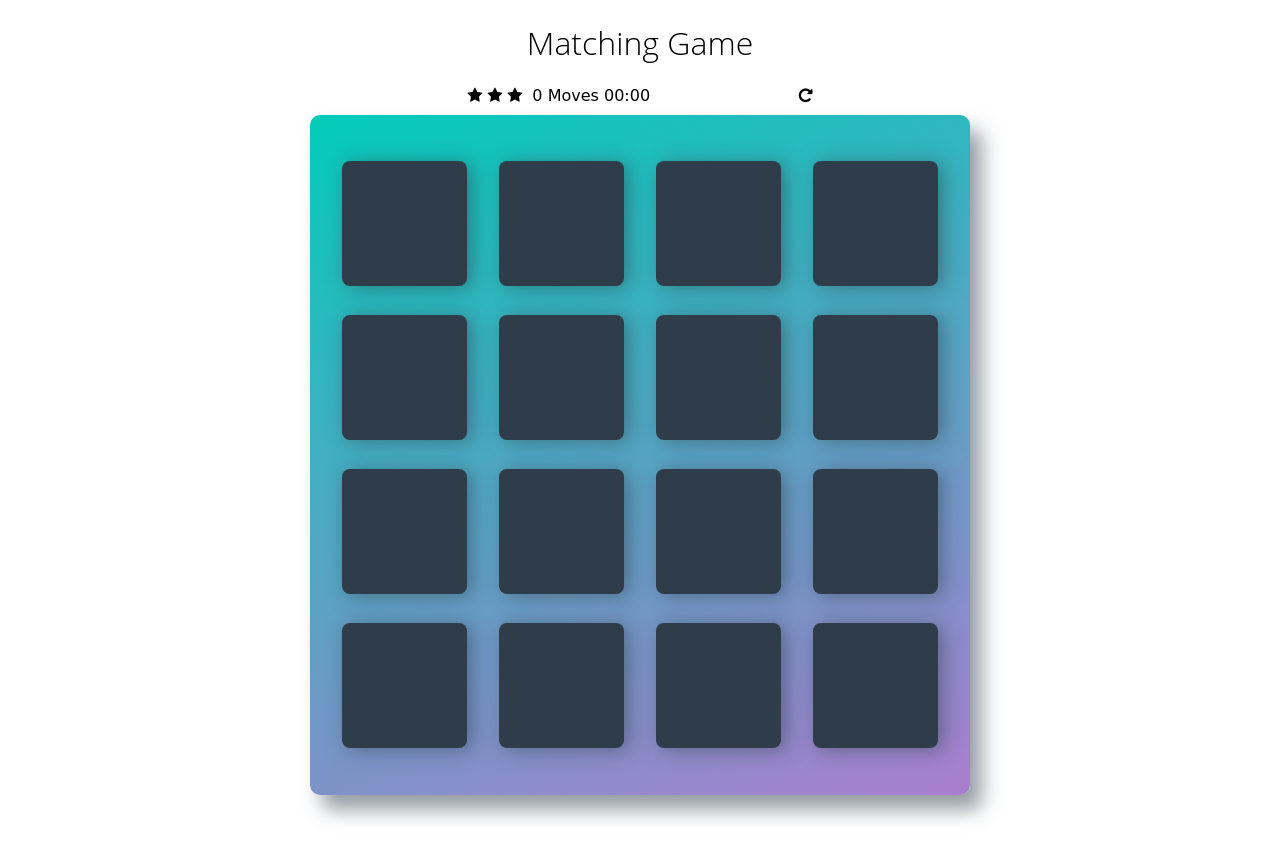
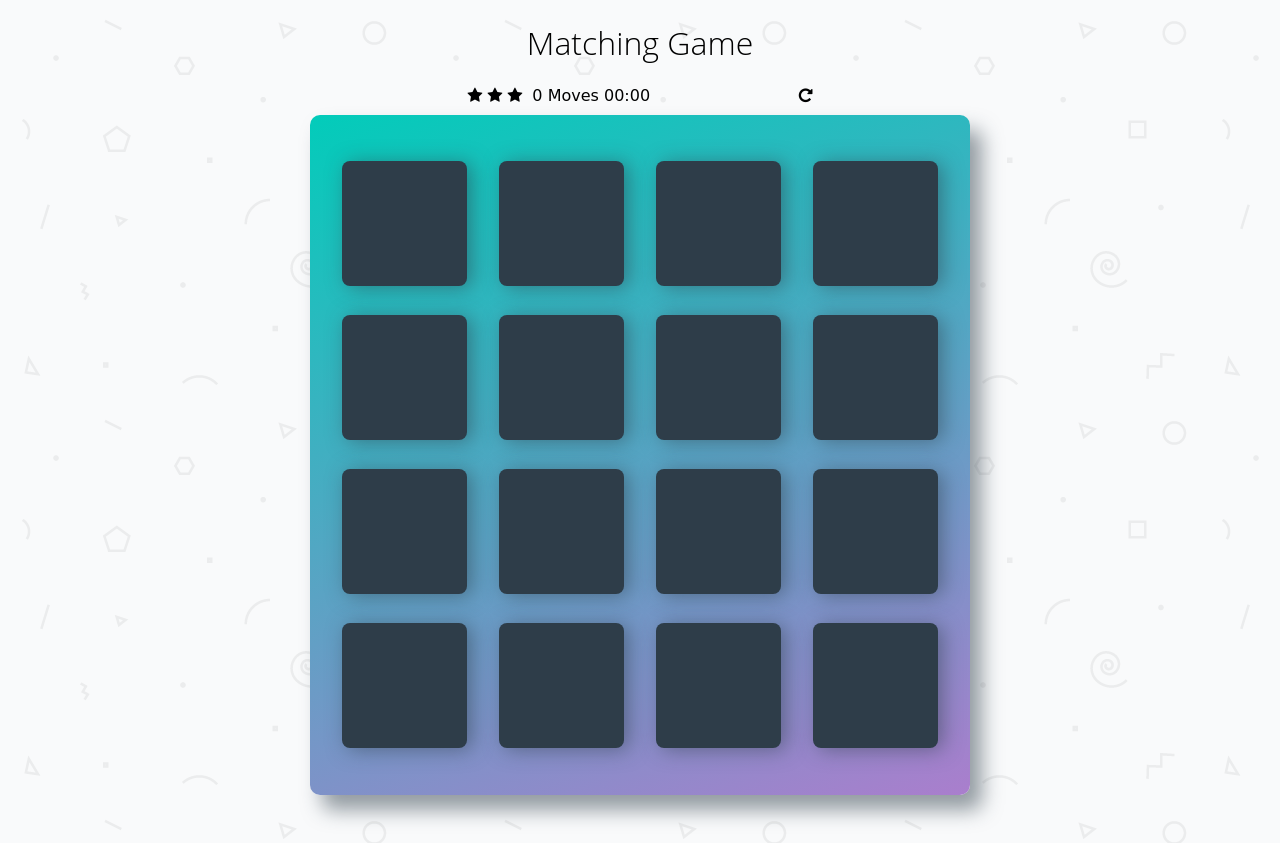
Before and after one commit to Arcticpilots/Memory-Game, a plain HTML site: page index.html in a window 1280 px wide. Drawn offline with nearby package versions, Linux system fonts and the light colour scheme; a web font is replaced by a local one.

Commit message:
Update app.css

```diff
--- a/app.css
+++ b/app.css
@@ -17,7 +17,7 @@ body {
 }
 
 body {
-    background: #ffffff url('../img/geometry2.png'); /* Background pattern from Subtle Patterns */
+    background: #ffffff url('geometry2.png'); /* Background pattern from Subtle Patterns */
     font-family: 'Coda', cursive;
 }
 
```
